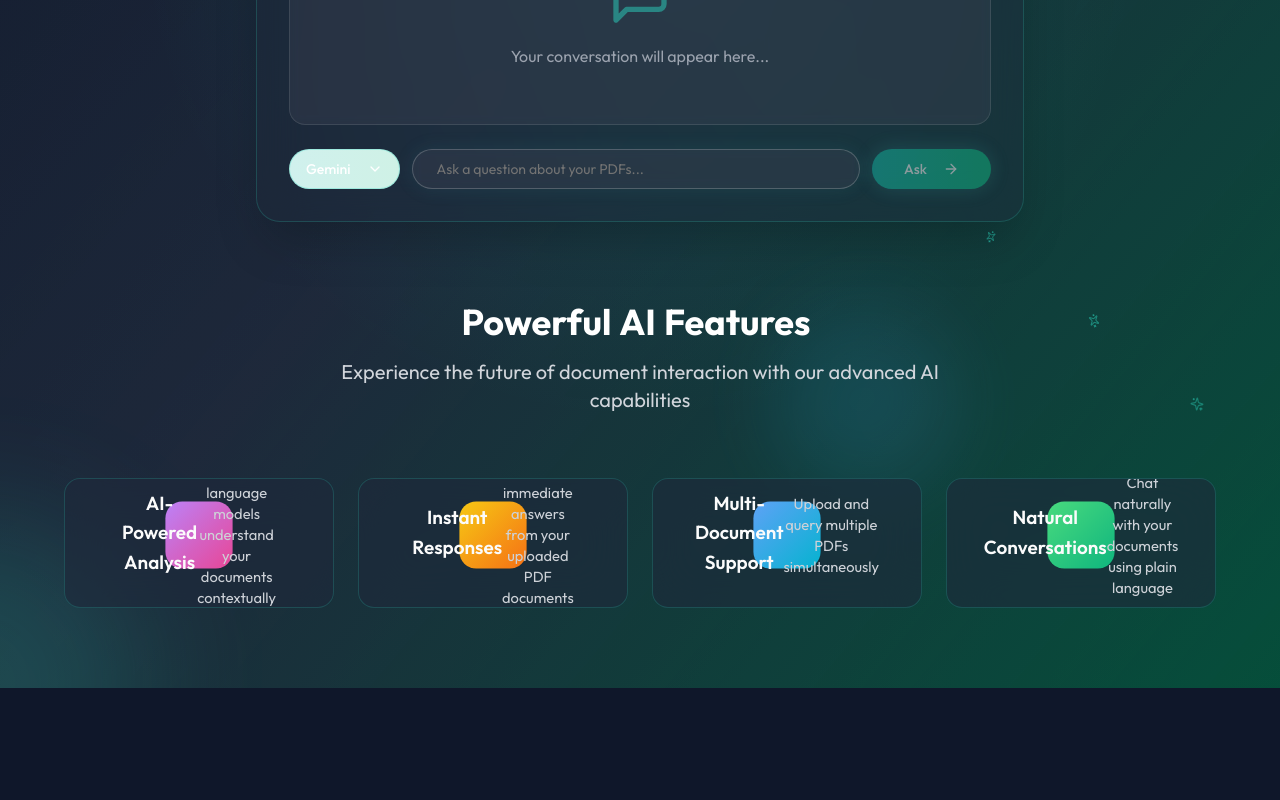
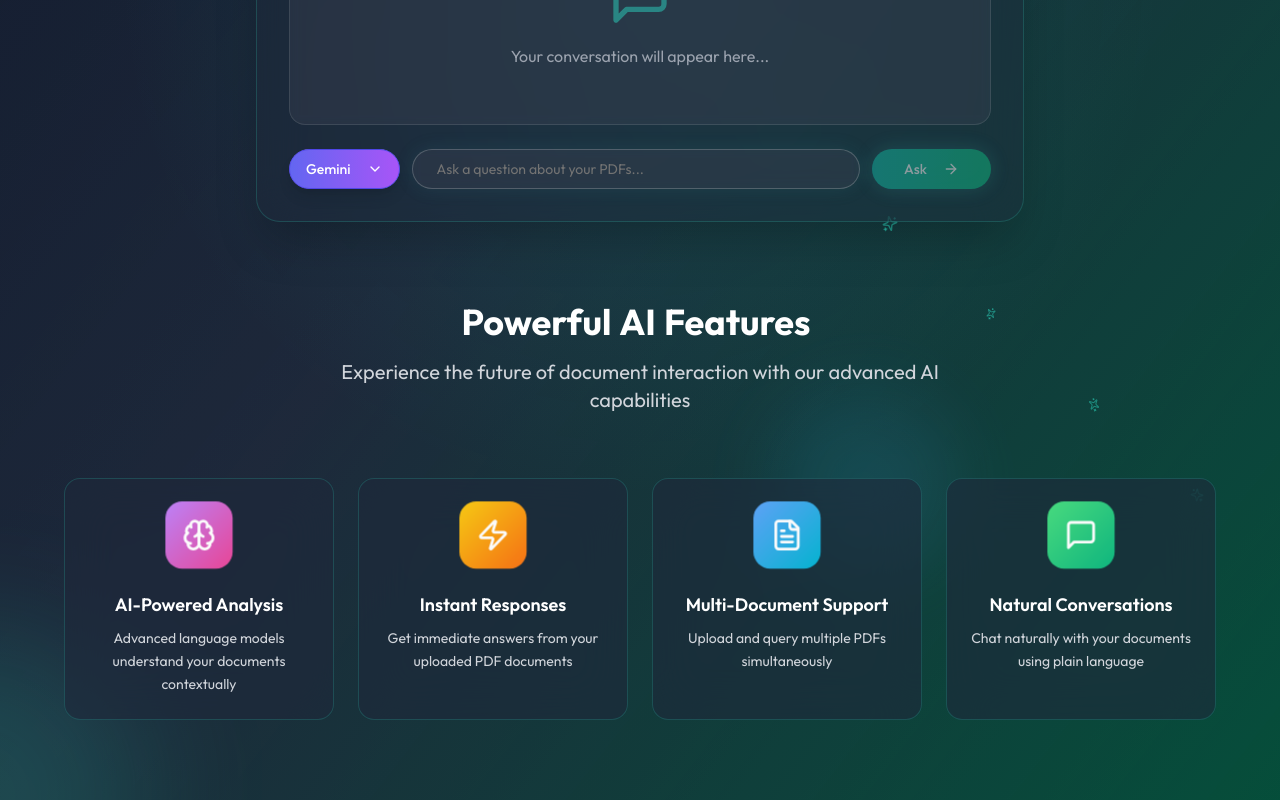
Before and after one commit to 310511/chatbot_frontend, a Next.js app: page / in a window 1280 px wide. Shown: the part 848-1648 px from the top of the page. Before the commit the page ends 1536 px from the top, so only its background shows below. Built offline with nearby package versions, Linux system fonts and the light colour scheme.

Commit message:
UI: Improve provider dropdown color and fix feature card overlap

```diff
--- a/components/ragbot-landing.tsx
+++ b/components/ragbot-landing.tsx
@@ -422,12 +422,12 @@ export default function RAGBotLanding() {
                         <DropdownMenuTrigger asChild>
                           <Button
                             variant="outline"
-                            className="bg-gradient-to-r from-teal-500/20 to-emerald-500/20 border border-teal-400/30 text-white hover:bg-teal-500/30 rounded-full px-4 py-2 text-sm"
+                            className="bg-gradient-to-r from-indigo-500 to-purple-500 border border-indigo-600 text-white hover:bg-purple-600 rounded-full px-4 py-2 text-sm shadow-lg"
                           >
                             {selectedProvider} <ChevronDown className="ml-2 h-4 w-4" />
                           </Button>
                         </DropdownMenuTrigger>
-                        <DropdownMenuContent className="bg-slate-800/90 border border-teal-400/20 text-white">
+                        <DropdownMenuContent className="bg-gradient-to-br from-indigo-700 to-purple-700 border border-indigo-500 text-white shadow-xl">
                           <DropdownMenuLabel>Select Provider</DropdownMenuLabel>
                           <DropdownMenuSeparator />
                           <DropdownMenuItem onClick={() => handleProviderChange("Gemini")}>Gemini</DropdownMenuItem>
@@ -535,7 +535,7 @@ export default function RAGBotLanding() {
                     >
                       <div className="text-center relative z-10">
                         <motion.div
-                          className={`w-16 h-16 bg-gradient-to-br ${feature.color} rounded-2xl flex items-center justify-center mx-auto mb-4 group-hover:scale-110 transition-transform duration-300`}
+                          className={`w-16 h-16 bg-gradient-to-br ${feature.color} rounded-2xl flex items-center justify-center mx-auto mb-6 group-hover:scale-110 transition-transform duration-300`}
                           animate={{
                             scale: [1, 1.1, 1], // Breathe in-out scale
                             opacity: [1, 0.8, 1], // Breathe in-out opacity
@@ -549,10 +549,10 @@ export default function RAGBotLanding() {
                             boxShadow: hoveredFeature === index ? `0 0 30px ${feature.glowColor}` : "none",
                           }}
                         >
-                          <feature.icon className="w-8 h-8 mx-auto mb-2 text-white" />
-                          <h5 className="text-lg font-semibold text-white mb-1">{feature.title}</h5>
-                          <p className="text-gray-300 text-sm">{feature.description}</p>
+                          <feature.icon className="w-8 h-8 mx-auto text-white" />
                         </motion.div>
+                        <h5 className="text-lg font-semibold text-white mb-2 mt-2">{feature.title}</h5>
+                        <p className="text-gray-300 text-sm leading-relaxed mt-1">{feature.description}</p>
                       </div>
                     </Card>
                   </motion.div>
```
